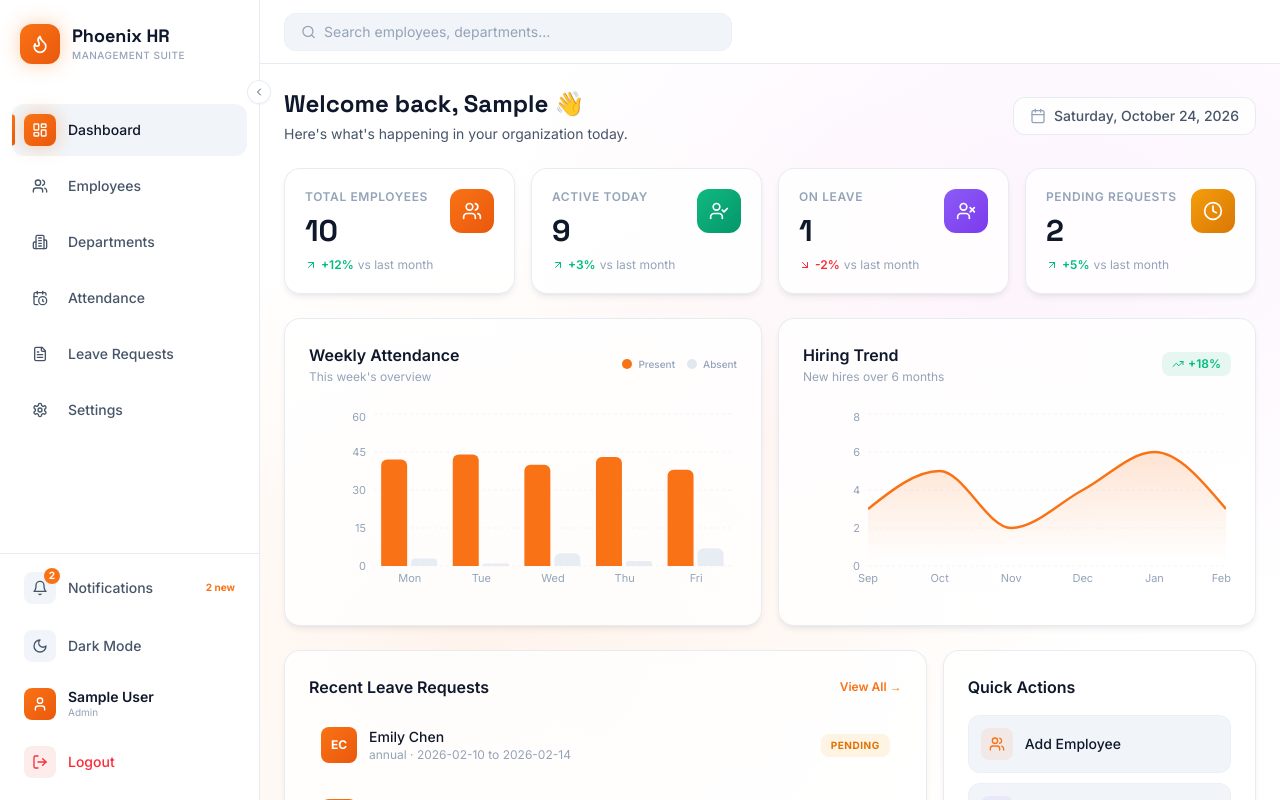
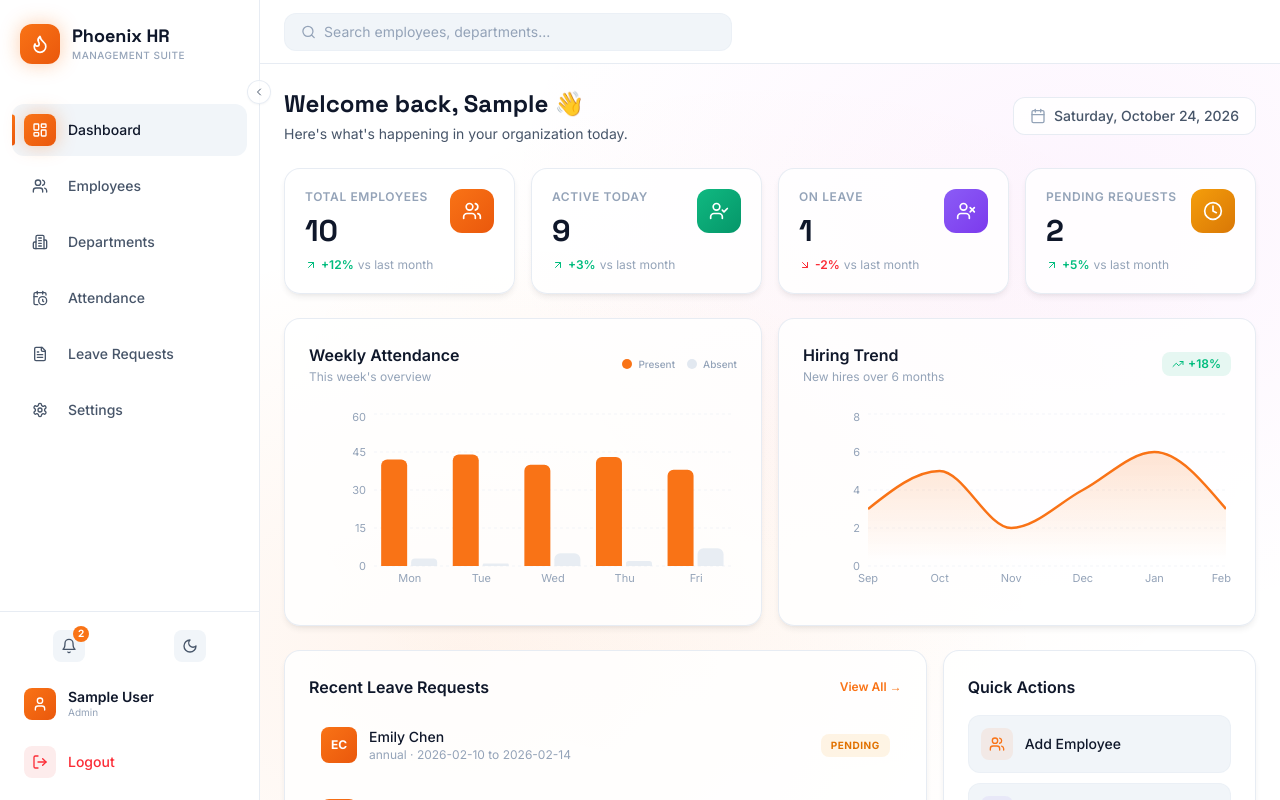
Before and after one commit to choaibdothtml/phr, a React (Vite) app: page /#/ in a window 1280 px wide. Built offline with nearby package versions, Linux system fonts and the light colour scheme; sample sign-in values are in the browser's storage.

Commit message:
task snapshot b8ff743f-1e76-4452-9efe-d3f6a25dbc64

```diff
--- a/src/components/Sidebar.tsx
+++ b/src/components/Sidebar.tsx
@@ -138,12 +138,14 @@ export default function Sidebar() {
       {/* Bottom section */}
       <div className="px-3 pb-3 pt-2" style={{ borderTop: '1px solid var(--border-color)' }}>
         <div className="space-y-1.5">
+          {/* Notifications + Theme toggle on the same horizontal line */}
+          <div className="flex items-center gap-1.5">
             {/* Notifications */}
-          <div className="relative">
+            <div className="relative flex-1">
               <button
                 onClick={() => { setShowNotifications(!showNotifications); setShowProfile(false); }}
-              className="w-full flex items-center gap-3 px-3 py-2.5 rounded-xl transition-all hover:bg-[var(--bg-tertiary)] group"
-              title={collapsed ? 'Notifications' : undefined}
+                className="w-full flex items-center justify-center px-3 py-2.5 rounded-xl transition-all hover:bg-[var(--bg-tertiary)] group"
+                title="Notifications"
               >
                 <div className="flex-shrink-0 w-8 h-8 rounded-lg flex items-center justify-center relative"
                   style={{ background: 'var(--bg-tertiary)' }}>
@@ -154,14 +156,6 @@ export default function Sidebar() {
                     </span>
                   )}
                 </div>
-              {!collapsed && (
-                <div className="flex-1 min-w-0 text-left flex items-center justify-between">
-                  <span className="text-sm font-medium" style={{ color: 'var(--text-secondary)' }}>Notifications</span>
-                  {unreadCount > 0 && (
-                    <span className="text-[10px] font-bold text-phoenix-500">{unreadCount} new</span>
-                  )}
-                </div>
-              )}
               </button>
 
               {/* Notifications dropdown */}
@@ -197,10 +191,11 @@ export default function Sidebar() {
             </div>
 
             {/* Theme toggle */}
+            <div className="flex-1">
               <button
                 onClick={toggleTheme}
-            className="w-full flex items-center gap-3 px-3 py-2.5 rounded-xl transition-all hover:bg-[var(--bg-tertiary)] group"
-            title={collapsed ? (theme === 'light' ? 'Dark Mode' : 'Light Mode') : undefined}
+                className="w-full flex items-center justify-center px-3 py-2.5 rounded-xl transition-all hover:bg-[var(--bg-tertiary)] group"
+                title={theme === 'light' ? 'Dark Mode' : 'Light Mode'}
               >
                 <div className="flex-shrink-0 w-8 h-8 rounded-lg flex items-center justify-center"
                   style={{ background: 'var(--bg-tertiary)' }}>
@@ -210,12 +205,9 @@ export default function Sidebar() {
                     <Sun className="w-4 h-4 text-phoenix-400" />
                   )}
                 </div>
-            {!collapsed && (
-              <span className="text-sm font-medium" style={{ color: 'var(--text-secondary)' }}>
-                {theme === 'light' ? 'Dark Mode' : 'Light Mode'}
-              </span>
-            )}
               </button>
+            </div>
+          </div>
 
           {/* User Profile - directly above logout */}
           <div className="relative">
```
Lines whose indentation alone changed are shown as unchanged.
